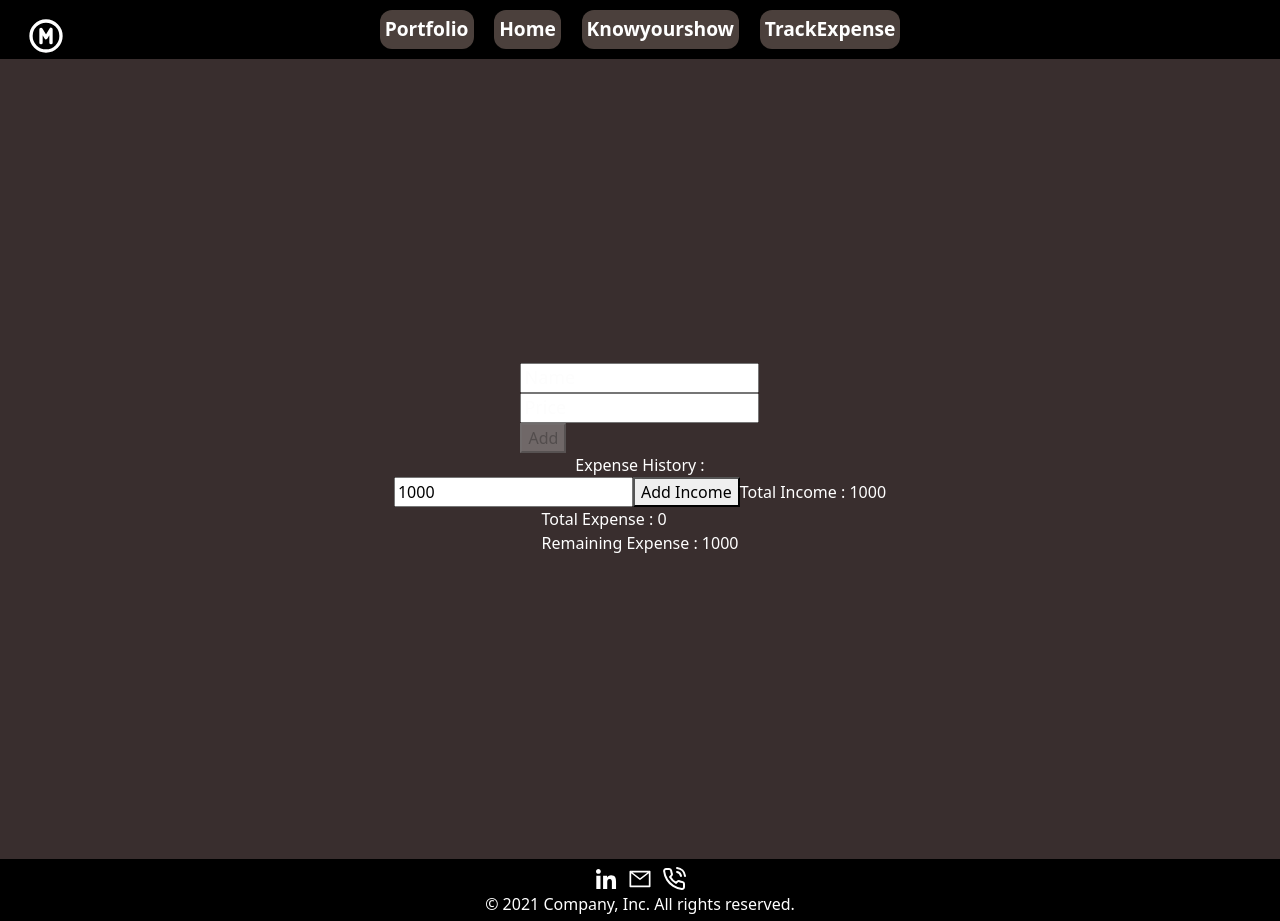
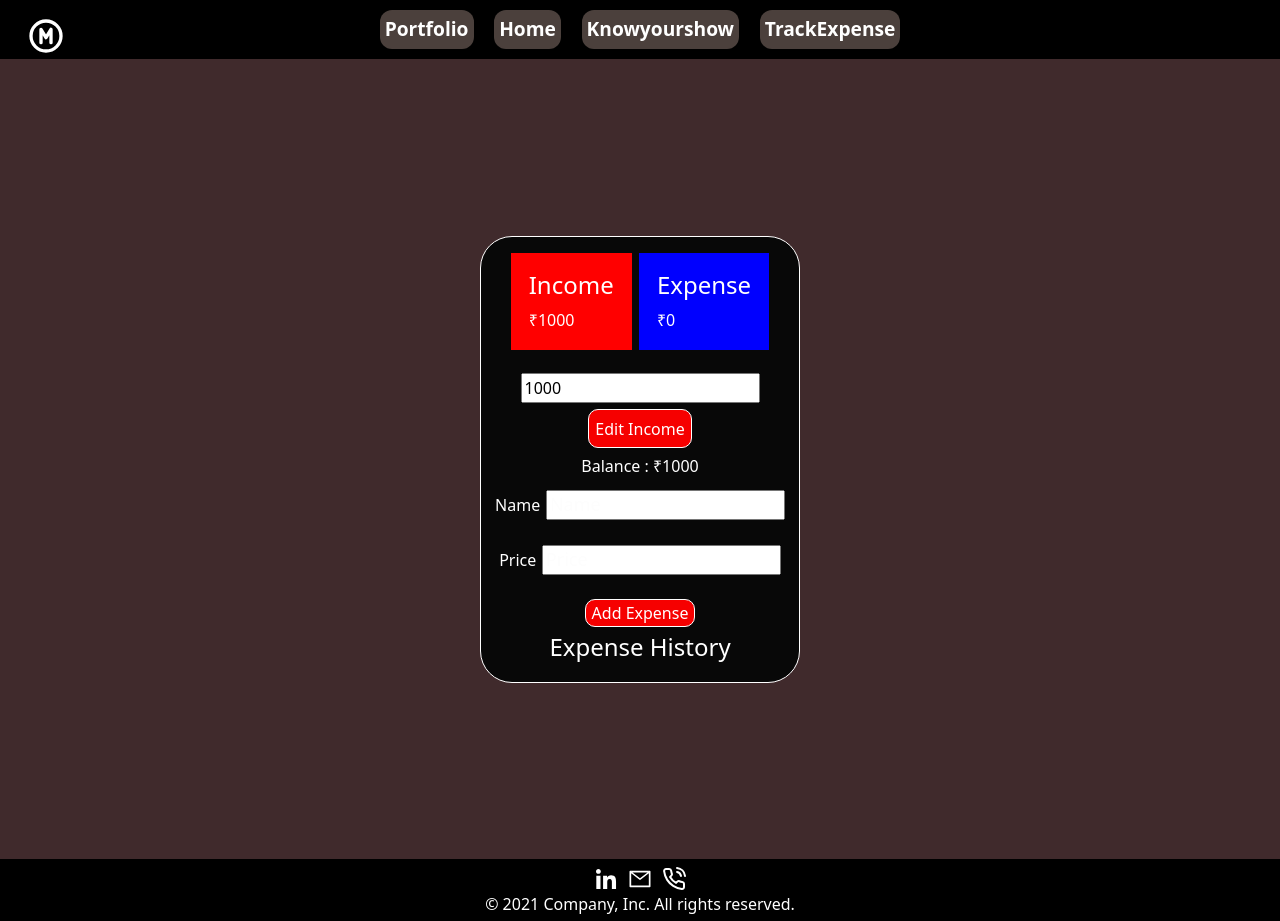
Before and after one commit to MuskanSrivastava8/Mitra, a React (Create React App) app: page /Mitra/Expensetracker in a window 1280 px wide. Built offline with nearby package versions, Linux system fonts and the light colour scheme.

Commit message:
commit Expense Tracker CSS added

```diff
--- /dev/null
+++ b/src/Components/ExpenseTracker/ExpenseBalance.js
@@ -0,0 +1,16 @@
+import React from 'react'
+import { useSelector } from "react-redux";
+
+export default function ExpenseBalance() {
+    const resExpenseList = useSelector((store) => store.EXPENSE.expenseList);
+    const resReviewIncome = useSelector((store) => store.EXPENSE.income);
+    const spendTotal = resExpenseList.reduce((acc, expense) => {
+      return Number.parseFloat(acc) + Number.parseFloat(expense.price);
+    }, 0);
+    const BalanceTotal = resReviewIncome-spendTotal
+  return (
+    <div>
+     Balance :  &#8377;{BalanceTotal}
+    </div>
+  )
+}
--- a/src/Components/ExpenseTracker/ExpenseIncome.js
+++ /dev/null
@@ -1,26 +0,0 @@
-import React, { useState } from "react";
-import { useDispatch, useSelector } from "react-redux";
-import { addexpenseIncome } from "../../store/expense_slice";
-
-export default function ExpenseIncome() {
-  const [incomeVal, setincomeVal] = useState();
-  const dispatch = useDispatch();
-  const submit = () => {
-    dispatch(addexpenseIncome(Number(incomeVal)));
-  };
-  const resIncome = useSelector((store) => store.EXPENSE.income);
-  return (
-    <div>
-      <input
-        type="text"
-        defaultValue={resIncome}
-        id="expenseIncome"
-        name="expenseIncome"
-        placeholder="Income"
-        onChange={(e) => setincomeVal(e.target.value)}
-      />
-      <button onClick={submit}>Add Income</button>
-      Total Income : {resIncome}
-    </div>
-  );
-}
--- /dev/null
+++ b/src/Components/ExpenseTracker/ExpenseIncomeDetails.js
@@ -0,0 +1,12 @@
+import React from 'react'
+import { useSelector } from "react-redux";
+
+export default function ExpenseIncomeDetails() {
+    const resReviewIncome = useSelector((store) => store.EXPENSE.income);
+  return (
+    <div>
+      <h4>Income</h4>
+      &#8377;{resReviewIncome}
+    </div>
+  )
+}
--- /dev/null
+++ b/src/Components/ExpenseTracker/ExpenseIncomeInput.js
@@ -0,0 +1,32 @@
+import React, { useState } from "react";
+import { useDispatch, useSelector } from "react-redux";
+import { addexpenseIncome } from "../../store/expense_slice";
+
+export default function ExpenseIncomeInput() {
+  const [incomeVal, setincomeVal] = useState();
+  const dispatch = useDispatch();
+  const submit = () => {
+    dispatch(addexpenseIncome(Number(incomeVal)));
+  };
+  const resIncome = useSelector((store) => store.EXPENSE.income);
+  return (
+    <React.Fragment>
+      <div className="Expense_Income_Input">
+
+        <input
+          type="text"
+          defaultValue={resIncome}
+          id="expenseIncome"
+          name="expenseIncome"
+          placeholder="Income"
+          onChange={(e) => setincomeVal(e.target.value)}
+        />
+      </div>
+
+      <div className="Expense_Income_add_btn">
+        <span
+        onClick={submit}>Edit Income</span>
+      </div>
+    </React.Fragment>
+  );
+}
--- a/src/Components/ExpenseTracker/ExpenseInput.js
+++ b/src/Components/ExpenseTracker/ExpenseInput.js
@@ -1,11 +1,12 @@
-import React from 'react'
+import React from "react";
 import { addExpenseAction } from "../../store/expense_slice";
 import { useDispatch } from "react-redux";
-import { useState } from 'react';
+import { useState } from "react";
+import { Button } from "bootstrap";
 
 export default function ExpenseInput() {
-    const [price, setprice] = useState();
-    const [expenseName, setexpenseName] = useState();
+  const [price, setprice] = useState(null);
+  const [expenseName, setexpenseName] = useState(null);
   const [remSubmitBtn, setremSubmitBtn] = useState(false);
 
   const dispatch = useDispatch();
@@ -15,7 +16,10 @@ export default function ExpenseInput() {
   };
 
   return (
-    <div>
+    <React.Fragment>
+      <div className="Expense_input_container">
+        <div className="Expense_input_name">
+        <p style={{marginRight : '2%'}}>Name</p>
           <input
             type="text"
             id="expenseName"
@@ -23,16 +27,23 @@ export default function ExpenseInput() {
             placeholder="Name"
             onChange={(e) => setexpenseName(e.target.value)}
           />
-          <br></br>
+        </div>
+        <div className="Expense_input_price">
+          <p style={{marginRight : '2%'}}>Price</p>
           <input
             type="text"
             id="price"
             name="price"
             placeholder="Price"
             onChange={(e) => setprice(e.target.value)}
-          />
-          <br></br>
-          <button onClick={Submit} disabled={!price || !expenseName}>Add</button>
+          ></input>
         </div>
-  )
+        <div className="Expense_input_box">
+          <button className="Expense_input_btn" onClick={Submit} disabled={!price || !expenseName}>
+            Add Expense
+          </button>
+        </div>
+      </div>
+    </React.Fragment>
+  );
 }
--- a/src/Components/ExpenseTracker/ExpenseList.js
+++ b/src/Components/ExpenseTracker/ExpenseList.js
@@ -3,10 +3,12 @@ import ExpenseListItem from "./ExpenseListItem";
 
 export default function ExpenseList({ items }) {
   return (
-    <div>
+    <React.Fragment>
+    <div className="Expense_History_table_container">
       {items.map((item,index) => (
         <ExpenseListItem key={item+index} item={item} />
       ))}
-    </div>
+      </div>
+    </React.Fragment>
   );
 }
--- a/src/Components/ExpenseTracker/ExpenseListItem.js
+++ b/src/Components/ExpenseTracker/ExpenseListItem.js
@@ -2,14 +2,15 @@ import React from "react";
 
 export default function ExpenseListItem({ item }) {
   return (
-    <div>
+    <React.Fragment>
+    <div className="Expense_History_row_container">
       <table>
         <tr>
           <th>{item.expenseName}</th>
-          <td>{item.price}</td>
-
+          <td>&#8377;{item.price}</td>
         </tr>
       </table>
-    </div>
+      </div>
+    </React.Fragment>
   );
 }
--- a/src/Components/ExpenseTracker/ExpenseReview.js
+++ /dev/null
@@ -1,17 +0,0 @@
-import React from "react";
-import { useSelector } from "react-redux";
-
-const ExpenseReview = () => {
-  const resExpenseList = useSelector((store) => store.EXPENSE.expenseList);
-  const resReviewIncome = useSelector((store) => store.EXPENSE.income);
-  const spendTotal = resExpenseList.reduce((acc, expense) => {
-    return Number.parseFloat(acc) + Number.parseFloat(expense.price);
-  }, 0);
-  const BalanceTotal = resReviewIncome-spendTotal
-  return (<div>
-  Total Expense : {spendTotal}
-  <br></br>
-  Remaining Expense : {BalanceTotal}
-  </div>);
-};
-export default ExpenseReview;
--- /dev/null
+++ b/src/Components/ExpenseTracker/ExpenseSum.js
@@ -0,0 +1,15 @@
+import React from "react";
+import { useSelector } from "react-redux";
+
+export default function ExpenseSum() {
+  const resExpenseList = useSelector((store) => store.EXPENSE.expenseList);
+  const spendTotal = resExpenseList.reduce((acc, expense) => {
+    return Number.parseFloat(acc) + Number.parseFloat(expense.price);
+  }, 0);
+  return (
+    <div>
+      <h4>Expense</h4>
+      &#8377;{spendTotal}
+    </div>
+  );
+}
--- a/src/Components/ExpenseTracker/Expensetracker.js
+++ b/src/Components/ExpenseTracker/Expensetracker.js
@@ -1,26 +1,43 @@
 import React from "react";
 import "./Expensetracker.scss";
 import HistoryExpenseList from "./HistoryExpenseList";
-import ExpenseIncome from "./ExpenseIncome";
-import ExpenseReview from "./ExpenseReview";
+import ExpenseIncomeInput from "./ExpenseIncomeInput";
 import ExpenseInput from "./ExpenseInput";
 import Footer from "../Footer/Footer";
+import ExpenseIncomeDetails from "./ExpenseIncomeDetails";
+import ExpenseSum from "./ExpenseSum";
+import ExpenseBalance from "./ExpenseBalance";
 
 export default function Expensetracker() {
-
   return (
     <React.Fragment>
       <div className="Expense_container">
         <div className="Expense_content">
-          <ExpenseInput/>
-          <HistoryExpenseList />
-          <ExpenseIncome />
-          <ExpenseReview />
+          <div className="Income_Expense">
+            <div className="Income_only">
+              <ExpenseIncomeDetails />
+            </div>
+            <div className="Expense_only">
+              <ExpenseSum />
+            </div>
+          </div>
+          <div className="Expense_Income_input">
+            <ExpenseIncomeInput />
+          </div>
+          <div className="Expense_Balance">
+            <ExpenseBalance />
+          </div>
+          <div className="Expense_Input">
+            <ExpenseInput />
+          </div>
+          <div className="Expense_History">
+            <HistoryExpenseList />
+          </div>
         </div>
       </div>
       <div className="ExpenseTracker_footer">
-        <Footer/>
-        </div>
+        <Footer />
+      </div>
     </React.Fragment>
   );
 }
--- a/src/Components/ExpenseTracker/Expensetracker.scss
+++ b/src/Components/ExpenseTracker/Expensetracker.scss
@@ -1,20 +1,28 @@
 .Expense_container {
-    background-color: #392e2e;
+    background-color: #402A2C;
     display: flex;
     flex-direction: column;
     justify-content: center;
     align-items: center;
     color: white;
-    height: 100vh;
-    width: 100%;
+    min-height: 100vh;
+    // width: 100%;
 }
-.Expense_content{    display: flex;
+
+.Expense_content {
+    display: flex;
     flex-direction: column;
     justify-content: center;
     align-items: center;
     margin-top: 2%;
     margin-bottom: 2%;
+    background-color: #080808;
+    height: 100%;
+    min-width: 25%;
+    border: 1px solid white;
+    border-radius: 2rem;
 }
+
 .ExpenseTracker_footer {
     bottom: 0;
     height: 100%;
@@ -29,3 +37,137 @@
     padding-top: .4%;
     padding-bottom: .4%;
 }
+
+.Income_Expense {
+    display: flex;
+    flex-direction: row;
+    justify-content: center;
+    align-items: center;
+    // background: blue;
+    padding: 4%;
+}
+
+.Income_only {
+    background-color: red;
+    margin: 2%;
+    padding: 10%
+}
+
+.Expense_only {
+    background-color: blue;
+    margin: 2%;
+    padding: 10.1%
+}
+
+.Expense_Income_input {
+
+    display: flex;
+    flex-direction: column;
+    justify-content: center;
+    align-items: center;
+    width: 100%;
+
+}
+
+.Expense_Income_Input {
+    padding: 2%
+}
+
+.Expense_Income_add_btn {
+    padding: 2%;
+    border: 1px solid white;
+    border-radius: 10px;
+    cursor: pointer;
+    background-color: #f60000;
+}
+
+.Expense_Balance {
+    padding: 2%
+}
+
+.Expense_input_container {
+    display: flex;
+    flex-direction: column;
+    justify-content: center;
+    align-items: center;
+}
+
+.Expense_input_name {
+    padding: 2%;
+    display: flex;
+    justify-content: center;
+    align-items: baseline;
+}
+
+.Expense_input_price {
+    padding: 2%;
+    display: flex;
+    justify-content: center;
+    align-items: baseline;
+}
+
+.Expense_input_btn {
+
+    border: 1px solid white;
+    border-radius: 10px;
+    cursor: pointer;
+    background-color: #f60000;
+    color: white;
+}
+.Expense_input_box{
+    padding: 2%;
+
+}
+.Expense_History{
+    margin-bottom: 4%;
+}
+.Expense_History_table_container {
+    background-color: white;
+}
+
+.Expense_History_row_container {
+    margin-bottom: 1%;
+    margin-left: 1%;
+    margin-right: 1%;
+    background-color: rgb(155, 92, 11);
+}
+
+@media only screen and (max-width: 904px) {
+
+    //ipad
+    .Expense_content{
+        padding: 15%;
+    }
+    .Expense_container{
+        width: 105%;
+    }
+    .ExpenseTracker_footer{
+        width: 105%;
+    }
+
+
+
+}
+
+@media only screen and (max-width: 414px) {
+
+    //Iphone XR
+    .Expense_content{
+        padding: 15%;
+    }
+    .Expense_container{
+        width: 100%;
+    }
+    .ExpenseTracker_footer{
+        width: 100%;
+    }
+
+}
+
+@media only screen and (max-width: 390px) { //Iphone 12 pro
+
+
+}
+@media only screen and (max-width: 376px) { //Iphone SE
+
+}
--- a/src/Components/ExpenseTracker/HistoryExpenseList.js
+++ b/src/Components/ExpenseTracker/HistoryExpenseList.js
@@ -6,7 +6,7 @@ export default function HistoryExpenseList() {
   const resItems = useSelector((store) => store.EXPENSE.expenseList);
   return (
     <div>
-      Expense History : <ExpenseList items={resItems} />
+      <h4>Expense History</h4> <ExpenseList items={resItems} />
     </div>
   );
 }
```
Lines whose indentation alone changed are shown as unchanged.
